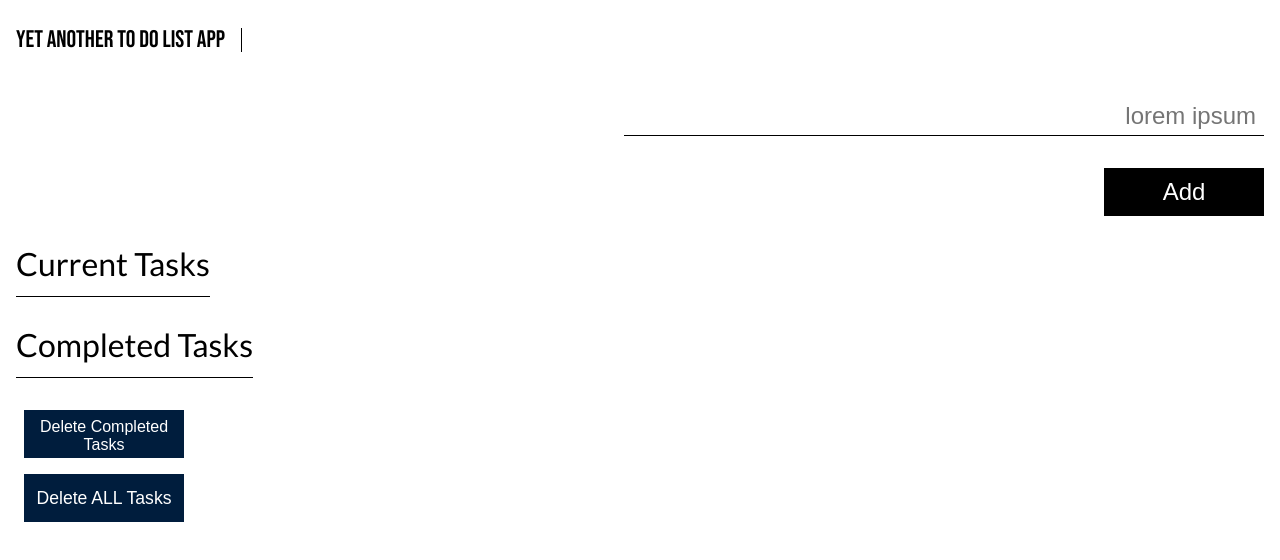
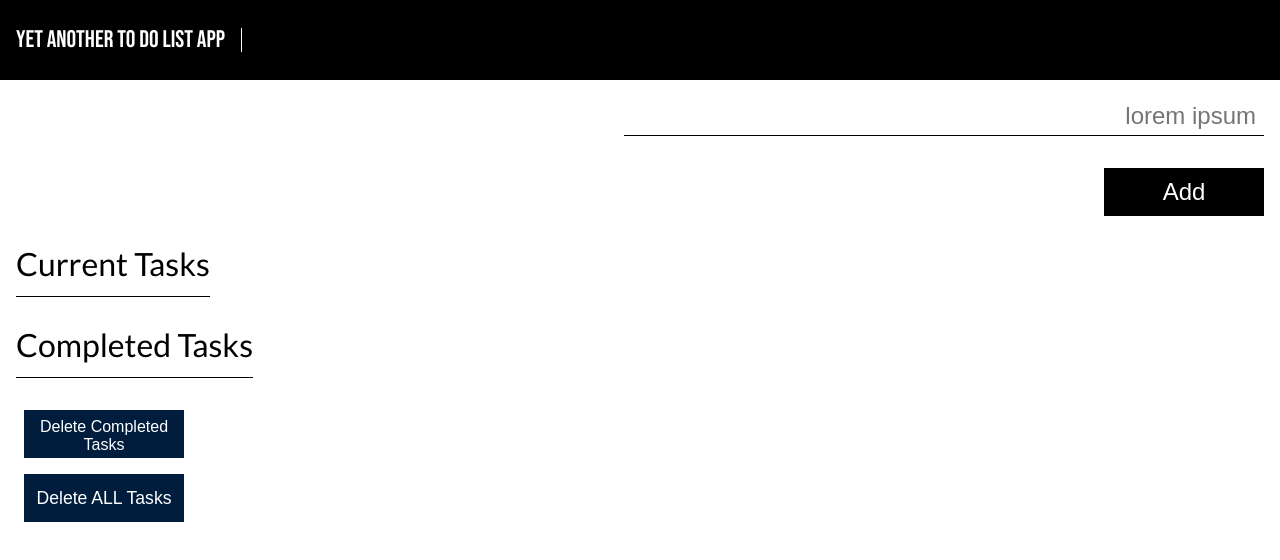
Before and after one commit to tolunaydundar/Twodou, a plain HTML site: page index.html in a window 1280 px wide. Drawn offline with Linux system fonts and the light colour scheme.

Commit message:
Change navbar color

```diff
--- a/styles/main.css
+++ b/styles/main.css
@@ -16,15 +16,15 @@ header#header nav#navbar {
 	display: flex;
 	justify-content: space-between;
 	align-items: center;
-	background-color: white;
-	color: black;
+	background-color: black;
+	color: white;
 }
 
 header#header nav#navbar h1#brand {
 	font-size: 1.5rem;
 	margin-left: 1rem;
 	padding-right: 1rem;
-	border-right: 1px solid black;
+	border-right: 1px solid white;
 }
 
 header#header nav#navbar ul#nav-links {
@@ -70,6 +70,7 @@ main#main div#input-container input#task-input-form {
 	border: none;
 	border-bottom: 1px solid black;
 	text-align: end;
+	color: black;
 }
 
 main#main div#input-container input#task-input-form:focus {
```
